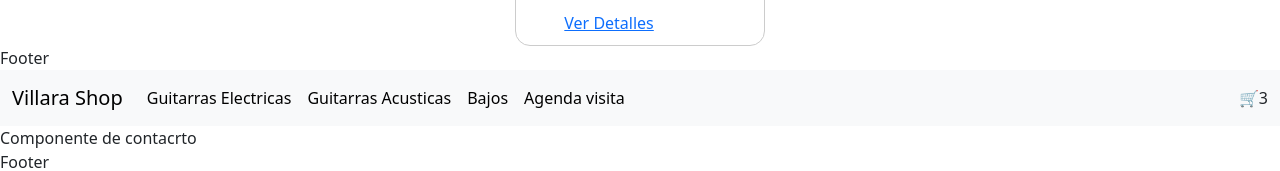
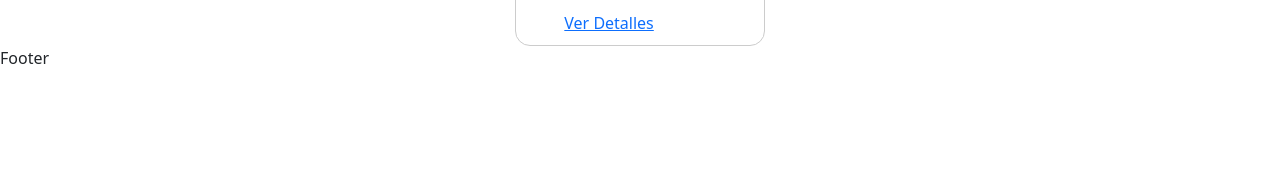
Before and after one commit to Jorgealberto9504/Proyecto-final-React, a React (Vite) app: page / in a window 1280 px wide. Shown: the part 732-903 px from the top of the page. After the commit the page ends 802 px from the top, so only its background shows below. Built offline with nearby package versions, Linux system fonts and the light colour scheme.

Commit message:
rentrega

```diff
--- a/src/App.jsx
+++ b/src/App.jsx
@@ -1,12 +1,10 @@
 /* import styles from "./App.module.css" */  /* al momento de agregar nuestro archivo css debemos de importarlo de esta forma en la parte superior que querramos que sea afectada por este archivo css */
 import { Home } from "./Pages/Home/Home.jsx"
-import { Contact } from "./Pages/Contact/Contact.jsx"
 
 const App = () => {
   return (
     <>
        <Home/>
-     <Contact/>
 
  {/* Aqui usamos sugar syntax usando spread operator */
 
--- a/src/components/Layout/Footer/Footer.jsx
+++ b/src/components/Layout/Footer/Footer.jsx
@@ -1,4 +1,3 @@
-import React from 'react'
 
 export const Footer = () => {
   return (
```
